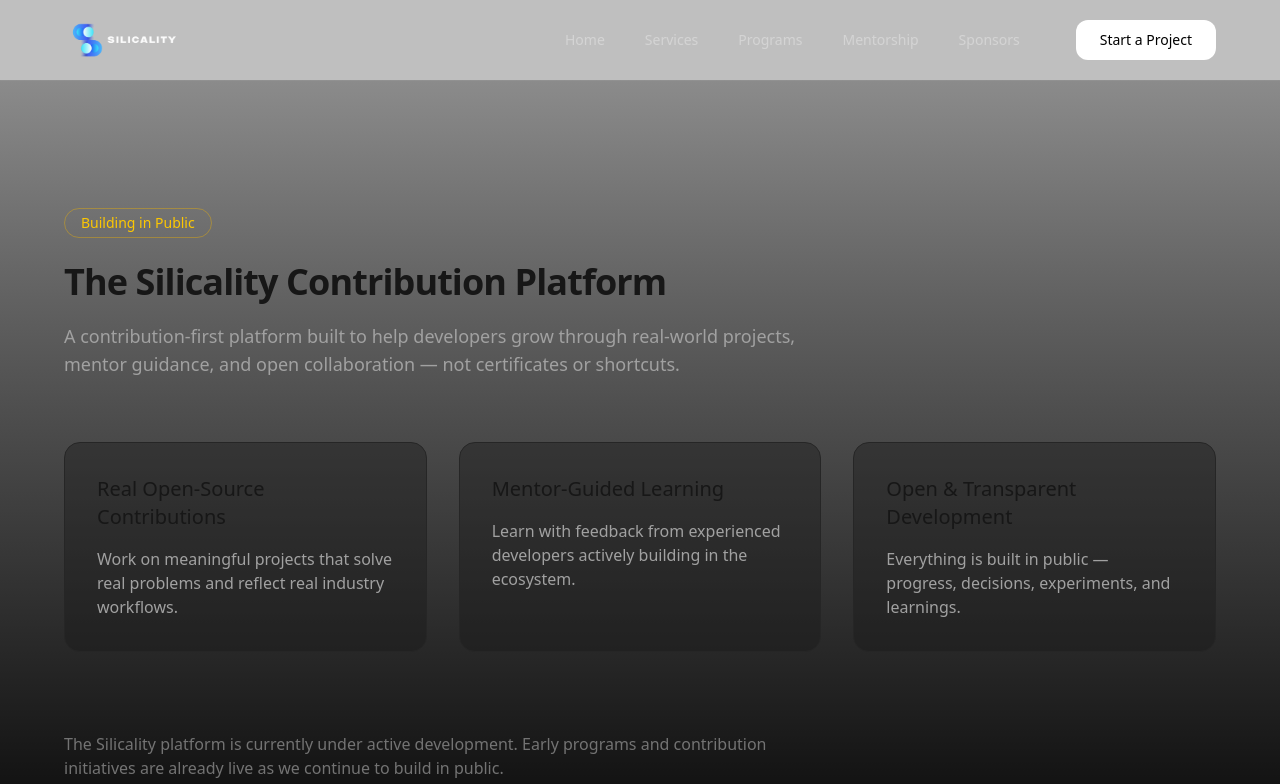
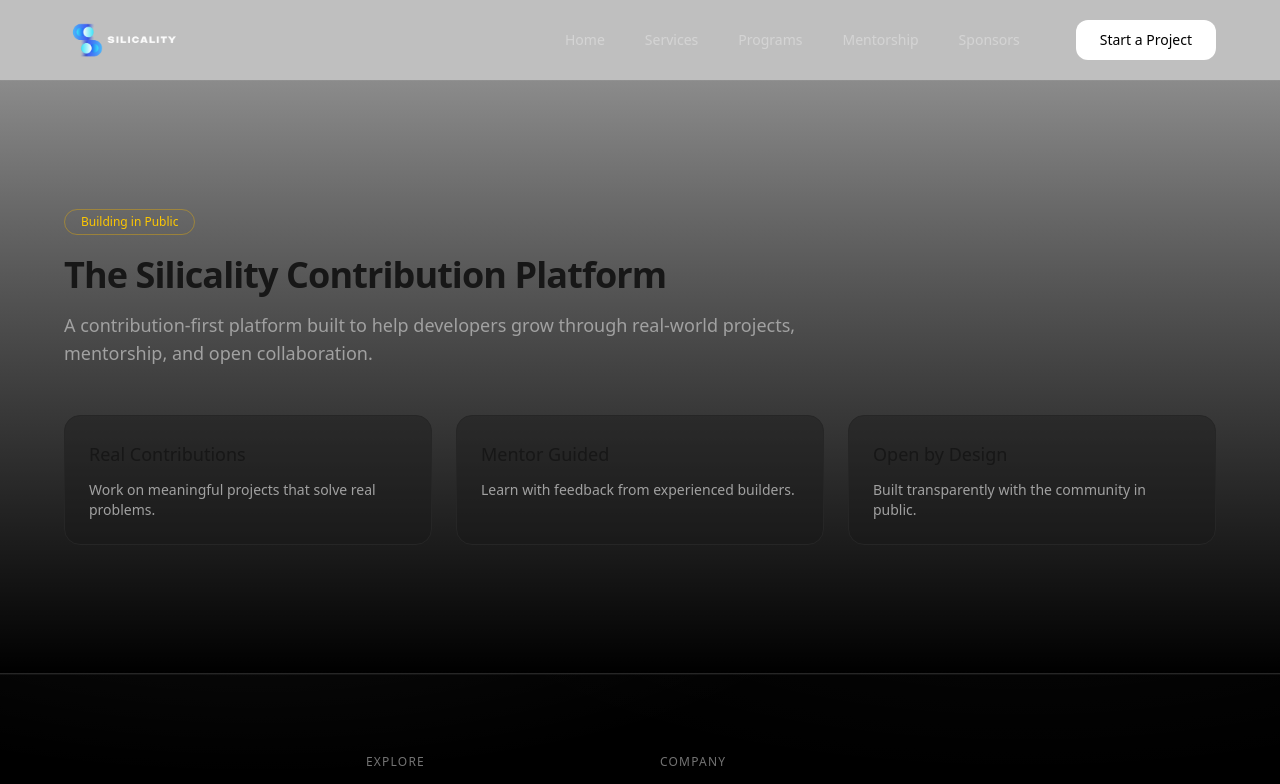
Before and after one commit to CodeWithSachan/Silicality, a Next.js app: page /platform in a window 1280 px wide. Shown: the top 784 px of the page. Built offline with nearby package versions, Linux system fonts and the light colour scheme.

Commit message:
Fix: split platform page into server metadata and client UI

```diff
--- /dev/null
+++ b/app/platform/PlatformClient.tsx
@@ -0,0 +1,75 @@
+"use client";
+
+import { motion } from "framer-motion";
+
+export default function PlatformClient() {
+  return (
+    <section
+      className="py-20 md:py-32 px-4 sm:px-6 relative overflow-hidden"
+      aria-labelledby="platform-heading"
+    >
+      {/* Background */}
+      <div className="absolute inset-0 -z-10 bg-linear-to-b from-neutral-900/50 to-black" />
+
+      <div className="max-w-6xl mx-auto">
+        {/* Header */}
+        <motion.div
+          initial={{ opacity: 0, y: 24 }}
+          whileInView={{ opacity: 1, y: 0 }}
+          viewport={{ once: true }}
+          transition={{ duration: 0.8, ease: "easeOut" }}
+          className="max-w-3xl"
+        >
+          <span
+            className="inline-block mb-5 px-4 py-1 text-xs rounded-full
+            border border-yellow-500/40 text-yellow-400"
+          >
+            Building in Public
+          </span>
+
+          <h1
+            id="platform-heading"
+            className="text-2xl sm:text-3xl md:text-4xl font-semibold tracking-tight"
+          >
+            The Silicality Contribution Platform
+          </h1>
+
+          <p className="mt-4 text-base sm:text-lg text-neutral-400">
+            A contribution-first platform built to help developers grow through
+            real-world projects, mentorship, and open collaboration.
+          </p>
+        </motion.div>
+
+        {/* Core principles */}
+        <div className="mt-12 grid gap-6 md:grid-cols-3">
+          {[
+            {
+              title: "Real Contributions",
+              desc: "Work on meaningful projects that solve real problems.",
+            },
+            {
+              title: "Mentor Guided",
+              desc: "Learn with feedback from experienced builders.",
+            },
+            {
+              title: "Open by Design",
+              desc: "Built transparently with the community in public.",
+            },
+          ].map((item, i) => (
+            <motion.div
+              key={item.title}
+              initial={{ opacity: 0, y: 24 }}
+              whileInView={{ opacity: 1, y: 0 }}
+              viewport={{ once: true }}
+              transition={{ delay: i * 0.08, duration: 0.7 }}
+              className="rounded-2xl border border-neutral-800 bg-neutral-900/40 p-6"
+            >
+              <h2 className="text-lg font-medium">{item.title}</h2>
+              <p className="mt-3 text-sm text-neutral-400">{item.desc}</p>
+            </motion.div>
+          ))}
+        </div>
+      </div>
+    </section>
+  );
+}
--- a/app/platform/page.tsx
+++ b/app/platform/page.tsx
@@ -92,115 +92,135 @@
 // }
 
 
-"use client";
+// "use client";
+
+// import type { Metadata } from "next";
+// import { motion } from "framer-motion";
+
+// export const metadata: Metadata = {
+//   title: "Contribution Platform",
+//   description:
+//     "The Silicality contribution-first platform helps developers grow through real-world projects, mentorship, and open collaboration.",
+//   keywords: [
+//     "open source platform",
+//     "developer contributions",
+//     "learn open source",
+//     "mentorship platform",
+//     "Silicality platform",
+//   ],
+// };
+
+// export default function PlatformPage() {
+//   return (
+//     <section
+//       className="py-20 md:py-32 px-4 sm:px-6 relative overflow-hidden"
+//       aria-labelledby="platform-heading"
+//     >
+//       {/* Background */}
+//       <div className="absolute inset-0 -z-10 bg-linear-to-b from-neutral-900/50 to-black" />
+
+//       <div className="max-w-6xl mx-auto">
+//         {/* Header */}
+//         <motion.div
+//           initial={{ opacity: 0, y: 24 }}
+//           whileInView={{ opacity: 1, y: 0 }}
+//           viewport={{ once: true }}
+//           transition={{ duration: 0.8, ease: "easeOut" }}
+//           className="max-w-3xl"
+//         >
+//           <span
+//             className="inline-block mb-5 sm:mb-6 px-4 py-1 text-xs sm:text-sm rounded-full
+//             border border-yellow-500/40 text-yellow-400"
+//           >
+//             Building in Public
+//           </span>
+
+//           <h1
+//             id="platform-heading"
+//             className="text-2xl sm:text-3xl md:text-4xl font-semibold tracking-tight"
+//           >
+//             The Silicality Contribution Platform
+//           </h1>
+
+//           <p className="mt-4 sm:mt-5 text-base sm:text-lg text-neutral-400">
+//             A contribution-first platform built to help developers grow through
+//             real-world projects, mentor guidance, and open collaboration — not
+//             certificates or shortcuts.
+//           </p>
+//         </motion.div>
+
+//         {/* Core principles */}
+//         <div className="mt-12 sm:mt-16 grid gap-6 sm:gap-8 md:grid-cols-3">
+//           {[
+//             {
+//               title: "Real Open-Source Contributions",
+//               desc: "Work on meaningful projects that solve real problems and reflect real industry workflows.",
+//             },
+//             {
+//               title: "Mentor-Guided Learning",
+//               desc: "Learn with feedback from experienced developers actively building in the ecosystem.",
+//             },
+//             {
+//               title: "Open & Transparent Development",
+//               desc: "Everything is built in public — progress, decisions, experiments, and learnings.",
+//             },
+//           ].map((item, i) => (
+//             <motion.div
+//               key={item.title}
+//               initial={{ opacity: 0, y: 24 }}
+//               whileInView={{ opacity: 1, y: 0 }}
+//               viewport={{ once: true }}
+//               transition={{
+//                 duration: 0.8,
+//                 ease: "easeOut",
+//                 delay: i * 0.08,
+//               }}
+//               className="rounded-2xl border border-neutral-800 bg-neutral-900/40
+//               p-6 sm:p-8 hover:border-neutral-600 hover:bg-neutral-900 transition"
+//             >
+//               <h2 className="text-lg sm:text-xl font-medium">
+//                 {item.title}
+//               </h2>
+//               <p className="mt-3 sm:mt-4 text-sm sm:text-base text-neutral-400">
+//                 {item.desc}
+//               </p>
+//             </motion.div>
+//           ))}
+//         </div>
+
+//         {/* Status note */}
+//         <motion.p
+//           initial={{ opacity: 0, y: 16 }}
+//           whileInView={{ opacity: 1, y: 0 }}
+//           viewport={{ once: true }}
+//           transition={{ duration: 0.8, ease: "easeOut" }}
+//           className="mt-16 sm:mt-20 max-w-3xl text-sm sm:text-base text-neutral-500"
+//         >
+//           The Silicality platform is currently under active development.
+//           Early programs and contribution initiatives are already live as we
+//           continue to build in public.
+//         </motion.p>
+//       </div>
+//     </section>
+//   );
+// }
 
 import type { Metadata } from "next";
-import { motion } from "framer-motion";
+import PlatformClient from "./PlatformClient";
 
 export const metadata: Metadata = {
   title: "Contribution Platform",
   description:
     "The Silicality contribution-first platform helps developers grow through real-world projects, mentorship, and open collaboration.",
   keywords: [
+    "contribution platform",
     "open source platform",
-    "developer contributions",
-    "learn open source",
-    "mentorship platform",
+    "developer ecosystem",
+    "learn by building",
     "Silicality platform",
   ],
 };
 
 export default function PlatformPage() {
-  return (
-    <section
-      className="py-20 md:py-32 px-4 sm:px-6 relative overflow-hidden"
-      aria-labelledby="platform-heading"
-    >
-      {/* Background */}
-      <div className="absolute inset-0 -z-10 bg-linear-to-b from-neutral-900/50 to-black" />
-
-      <div className="max-w-6xl mx-auto">
-        {/* Header */}
-        <motion.div
-          initial={{ opacity: 0, y: 24 }}
-          whileInView={{ opacity: 1, y: 0 }}
-          viewport={{ once: true }}
-          transition={{ duration: 0.8, ease: "easeOut" }}
-          className="max-w-3xl"
-        >
-          <span
-            className="inline-block mb-5 sm:mb-6 px-4 py-1 text-xs sm:text-sm rounded-full
-            border border-yellow-500/40 text-yellow-400"
-          >
-            Building in Public
-          </span>
-
-          <h1
-            id="platform-heading"
-            className="text-2xl sm:text-3xl md:text-4xl font-semibold tracking-tight"
-          >
-            The Silicality Contribution Platform
-          </h1>
-
-          <p className="mt-4 sm:mt-5 text-base sm:text-lg text-neutral-400">
-            A contribution-first platform built to help developers grow through
-            real-world projects, mentor guidance, and open collaboration — not
-            certificates or shortcuts.
-          </p>
-        </motion.div>
-
-        {/* Core principles */}
-        <div className="mt-12 sm:mt-16 grid gap-6 sm:gap-8 md:grid-cols-3">
-          {[
-            {
-              title: "Real Open-Source Contributions",
-              desc: "Work on meaningful projects that solve real problems and reflect real industry workflows.",
-            },
-            {
-              title: "Mentor-Guided Learning",
-              desc: "Learn with feedback from experienced developers actively building in the ecosystem.",
-            },
-            {
-              title: "Open & Transparent Development",
-              desc: "Everything is built in public — progress, decisions, experiments, and learnings.",
-            },
-          ].map((item, i) => (
-            <motion.div
-              key={item.title}
-              initial={{ opacity: 0, y: 24 }}
-              whileInView={{ opacity: 1, y: 0 }}
-              viewport={{ once: true }}
-              transition={{
-                duration: 0.8,
-                ease: "easeOut",
-                delay: i * 0.08,
-              }}
-              className="rounded-2xl border border-neutral-800 bg-neutral-900/40
-              p-6 sm:p-8 hover:border-neutral-600 hover:bg-neutral-900 transition"
-            >
-              <h2 className="text-lg sm:text-xl font-medium">
-                {item.title}
-              </h2>
-              <p className="mt-3 sm:mt-4 text-sm sm:text-base text-neutral-400">
-                {item.desc}
-              </p>
-            </motion.div>
-          ))}
-        </div>
-
-        {/* Status note */}
-        <motion.p
-          initial={{ opacity: 0, y: 16 }}
-          whileInView={{ opacity: 1, y: 0 }}
-          viewport={{ once: true }}
-          transition={{ duration: 0.8, ease: "easeOut" }}
-          className="mt-16 sm:mt-20 max-w-3xl text-sm sm:text-base text-neutral-500"
-        >
-          The Silicality platform is currently under active development.
-          Early programs and contribution initiatives are already live as we
-          continue to build in public.
-        </motion.p>
-      </div>
-    </section>
-  );
+  return <PlatformClient />;
 }
```
